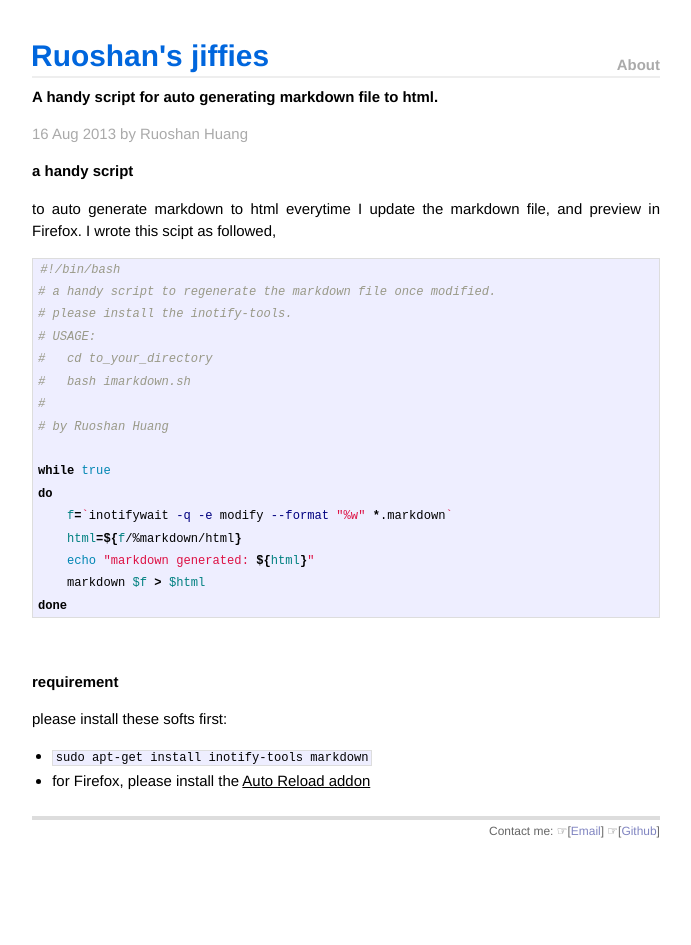
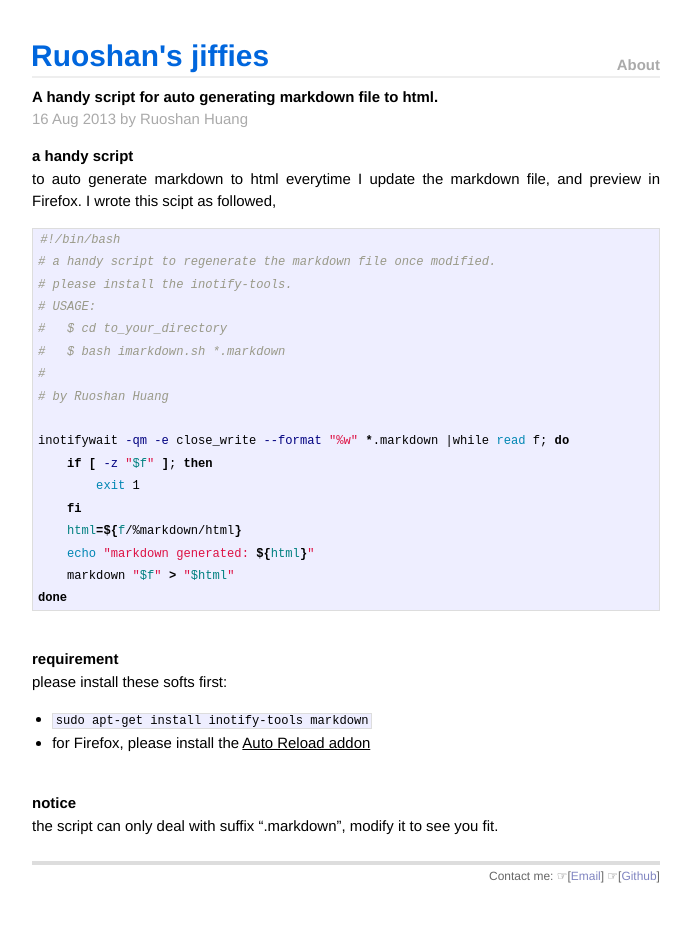
Before and after one commit to ruoshan/ruoshan.github.io, a Jekyll site: the page built from _posts/2013-08-16-markdown-auto.md, in a window 1280 px wide. Shown: the whole page, without its empty margins (294-985 px from the left). Built offline with Jekyll 4.4.1, drawn with Linux system fonts in a browser that asks for light colours.

Commit message:
remove <p> margin-top, fix markdown-auto bug.

```diff
--- a/_posts/2013-08-16-markdown-auto.md
+++ b/_posts/2013-08-16-markdown-auto.md
@@ -9,21 +9,23 @@ to auto generate markdown to html everytime I update the markdown file,
 and preview in Firefox. I wrote this scipt as followed,
 
 {% highlight sh %}
+
 #!/bin/bash
 # a handy script to regenerate the markdown file once modified.
 # please install the inotify-tools.
 # USAGE:
-#   cd to_your_directory
-#   bash imarkdown.sh
+#   $ cd to_your_directory
+#   $ bash imarkdown.sh *.markdown
 #
 # by Ruoshan Huang
 
-while true
-do
-    f=`inotifywait -q -e modify --format "%w" *.markdown`
+inotifywait -qm -e close_write --format "%w" *.markdown |while read f; do
+    if [ -z "$f" ]; then
+        exit 1
+    fi
     html=${f/%markdown/html}
     echo "markdown generated: ${html}"
-    markdown $f > $html
+    markdown "$f" > "$html"
 done
 {% endhighlight %}
 
@@ -33,3 +35,8 @@ done
 please install these softs first:
 - `sudo apt-get install inotify-tools markdown`
 - for Firefox, please install the [Auto Reload addon](https://addons.mozilla.org/en-US/firefox/addon/auto-reload/)
+
+<br/>
+
+## notice
+the script can only deal with suffix ".markdown", modify it to see you fit.
--- a/css/main.css
+++ b/css/main.css
@@ -23,7 +23,7 @@ h1, h2, h3, h4, h5, h6 {
   font-size: 100%; }
 
 h1 { margin-bottom: 1em; }
-p { margin: 1em 0; }
+p { margin: 0 0 1em; }
 
 a         { color: #000; }
 a:hover   { color: #00a; }
```
